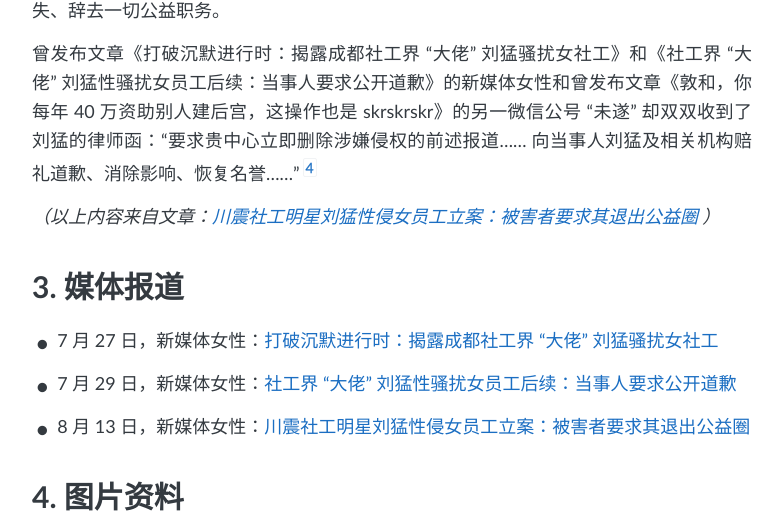
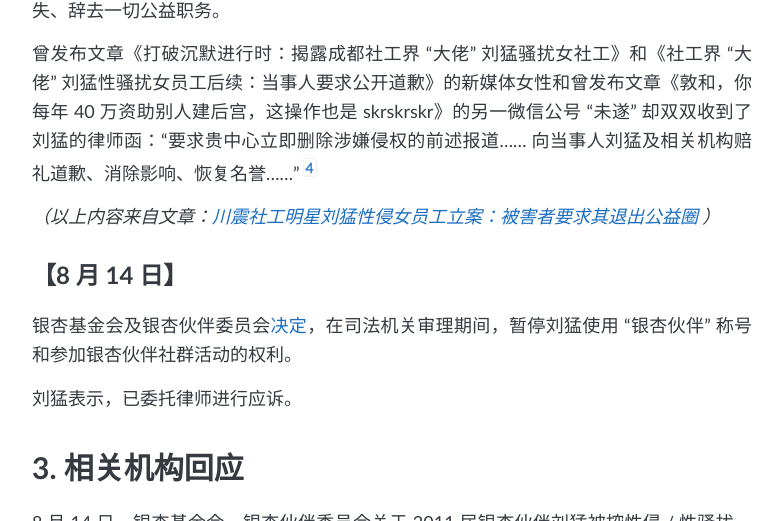
Before and after one commit to NGOMeToo/NGOMeToo.github.io, a Jekyll site: the page built from _posts/2018-08-13-Liu-Meng.md, in a window 1280 px wide and 1400 px high, scrolled down 2097 px, cut to the strip 0-521 px from the top of the window. Shown: the whole strip, without its empty margins (248-1031 px from the left). Built offline with Jekyll 4.4.1, drawn with Linux system fonts in a browser that asks for light colours; comment, search, counter and statistics services are not loaded; some of the changed text lies outside the part shown.

Commit message:
更新 银杏基金会声明

```diff
--- a/_posts/2018-08-13-Liu-Meng.md
+++ b/_posts/2018-08-13-Liu-Meng.md
@@ -17,7 +17,7 @@
 
 ---
 
-> 最后更新时间： 2018.8.13
+> 最后更新时间： 2018.8.14
 
 ---
 
@@ -70,8 +70,26 @@
 *（以上内容来自文章：[川震社工明星刘猛性侵女员工立案：被害者要求其退出公益圈
 ](https://mp.weixin.qq.com/s?__biz=MzIxNDE2MjM2Mw==&mid=2652151624&idx=1&sn=595c80d7c7916c1e2048e4322a0be680&chksm=8c4bf19cbb3c788a6cc3556e3a7044a78e322a37807ea64bafa0d83afdd4826ad1646d9d9c27&mpshare=1&scene=1&srcid=0813G3dVqTWw9OZsFPOg2ybG&pass_ticket=G6X%2BQWeS3Bc3c%2BqwuP5yO6EFMrajKQ9%2FF6d7O%2FE3%2BSug83JD9y9aanBBmIU0gVoM#rd)）*
 
+## 【8月14日】
 
-# 3. 媒体报道
+银杏基金会及银杏伙伴委员会[决定](https://mp.weixin.qq.com/s/HEzNunpnob4wN840bcKrZw)，在司法机关审理期间，暂停刘猛使用“银杏伙伴”称号和参加银杏伙伴社群活动的权利。
+
+刘猛表示，已委托律师进行应诉。
+
+# 3. 相关机构回应
+
+8月14日，银杏基金会、银杏伙伴委员会关于2011届银杏伙伴刘猛被控性侵/性骚扰一事作出公开[声明](https://mp.weixin.qq.com/s/HEzNunpnob4wN840bcKrZw)：
+
+> 自2018年7月27日起，银杏伙伴委员会和银杏基金会秘书处对刘猛被指控性侵/性骚扰进行了多次问询，并敦促其对公开质疑进行回应。
+>
+> 8月13日，微信公众号“女泉”发布消息，披露2位女性分别起诉一天公益社会工作服务中心理事长刘猛性侵/性骚扰，造成人格权侵害案件，成都市金牛区人民法院已经立案受理。经银杏基金会及银杏伙伴委员会再次问询，就此事刘猛表示，已委托律师进行应诉。
+>
+> 银杏基金会及银杏伙伴委员会决定，在司法机关审理期间，暂停刘猛使用“银杏伙伴”称号和参加银杏伙伴社群活动的权利。
+>
+> 坚决地抵制任何侵害他人的行为，坚决维护受害者权益。我们声援弱者发声，等待司法机关做出公正裁决。
+
+
+# 4. 媒体报道
 
 - 7月27日，新媒体女性：[打破沉默进行时：揭露成都社工界“大佬”刘猛骚扰女社工](https://mp.weixin.qq.com/s?__biz=MzIxNDE2MjM2Mw==&mid=2652151553&idx=1&sn=e3437e158c07826a6261ee39100209fd&chksm=8c4bf1d5bb3c78c374f742d91ec152a8f271c0eb48393c4a8dfa3a241f8354c9816b522e744d&scene=21#wechat_redirect)
 
@@ -80,7 +98,7 @@
 - 8月13日，新媒体女性：[川震社工明星刘猛性侵女员工立案：被害者要求其退出公益圈](https://mp.weixin.qq.com/s?__biz=MzIxNDE2MjM2Mw==&mid=2652151624&idx=1&sn=595c80d7c7916c1e2048e4322a0be680&chksm=8c4bf19cbb3c788a6cc3556e3a7044a78e322a37807ea64bafa0d83afdd4826ad1646d9d9c27&mpshare=1&scene=1&srcid=0813G3dVqTWw9OZsFPOg2ybG&pass_ticket=G6X%2BQWeS3Bc3c%2BqwuP5yO6EFMrajKQ9%2FF6d7O%2FE3%2BSug83JD9y9aanBBmIU0gVoM#rd)
 
 
-# 4. 图片资料
+# 5. 图片资料
 
 [^1]:![刘丽举报刘猛.jpeg](https://i.loli.net/2018/08/13/5b719e746b5d0.jpeg)
 
```
